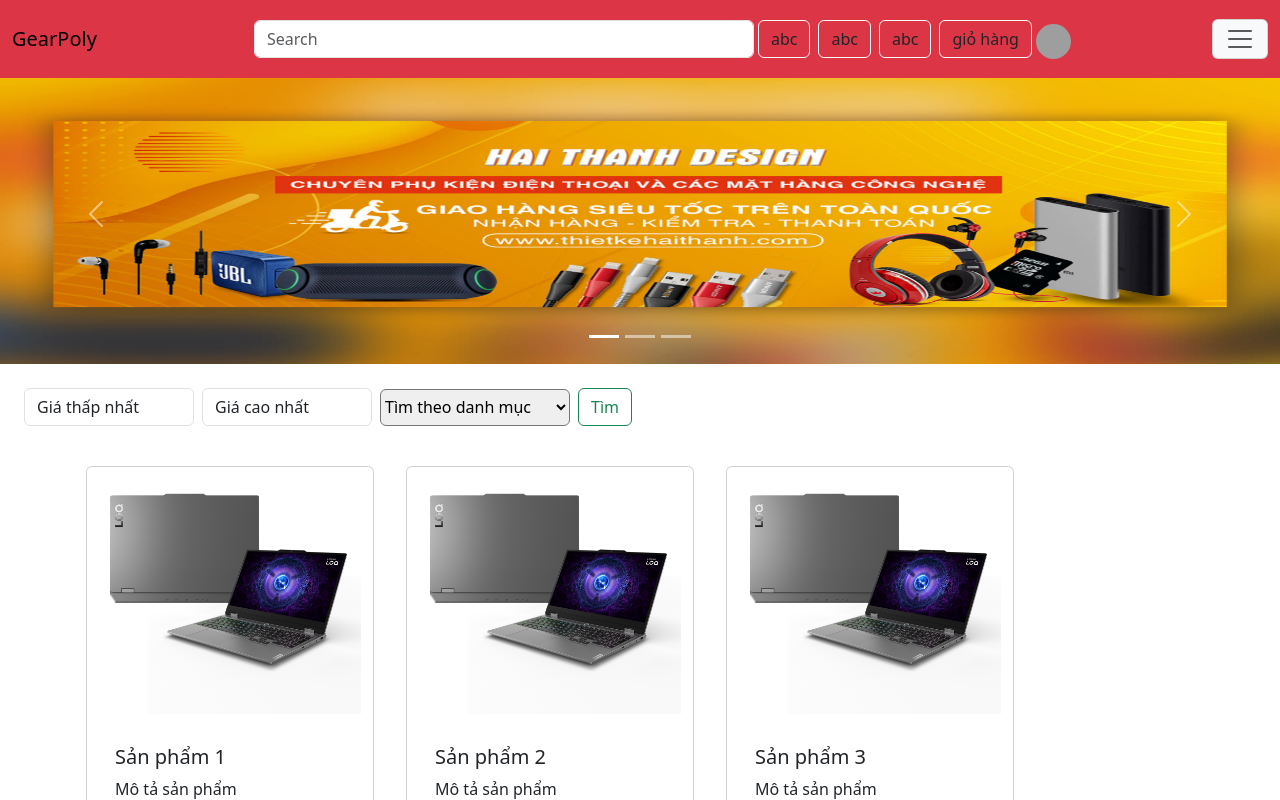
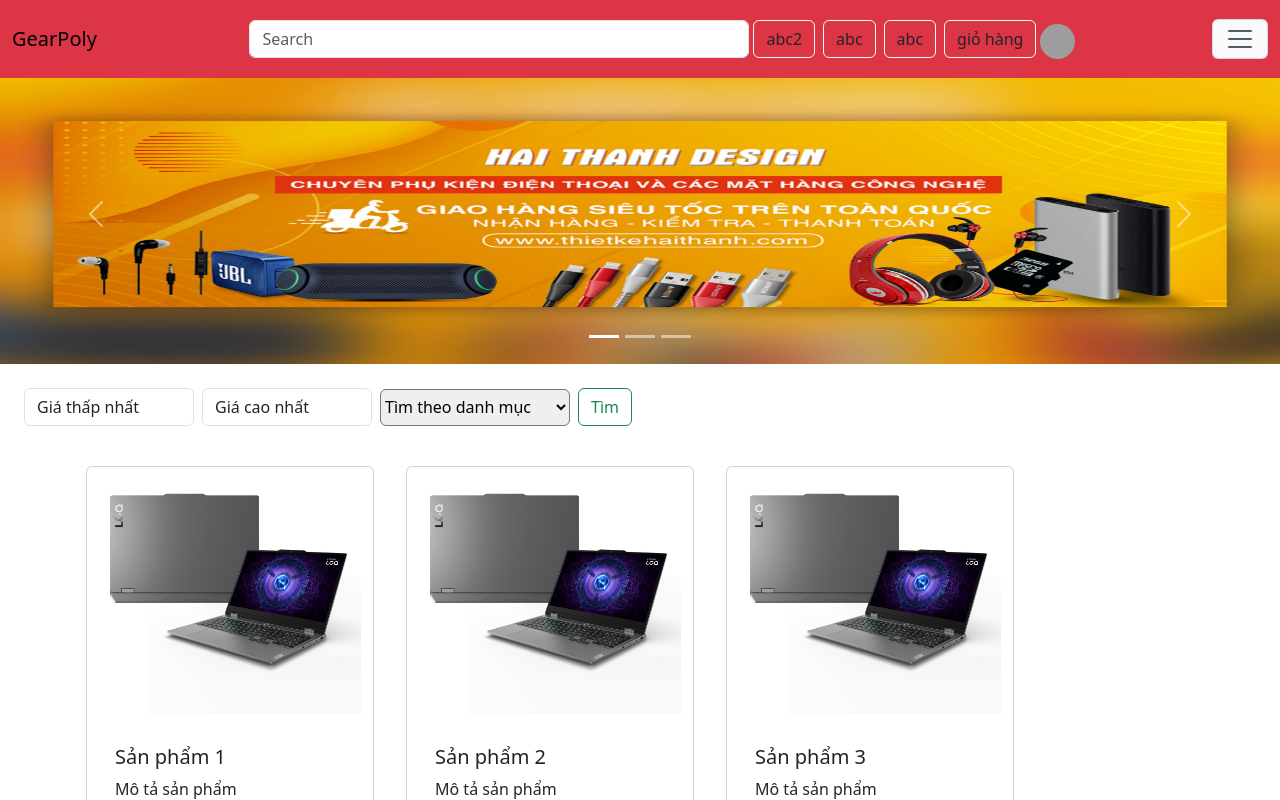
Before and after one commit to laptc04/gear-poly, a React (Create React App) app: page /index in a window 1280 px wide. Shown: the top 800 px of the page. Built offline with nearby package versions, Linux system fonts and the light colour scheme; grey boxes are pictures that could not be loaded.

Commit message:
test
test

```diff
--- a/src/components/pages/client/index/index.js
+++ b/src/components/pages/client/index/index.js
@@ -28,7 +28,7 @@
               type="submit"
               className="btn btn-outline-light text-dark m-1"
             >
-              abc
+              abc2
             </button>
             <button
               className="btn btn-outline-light text-dark m-1"
```
